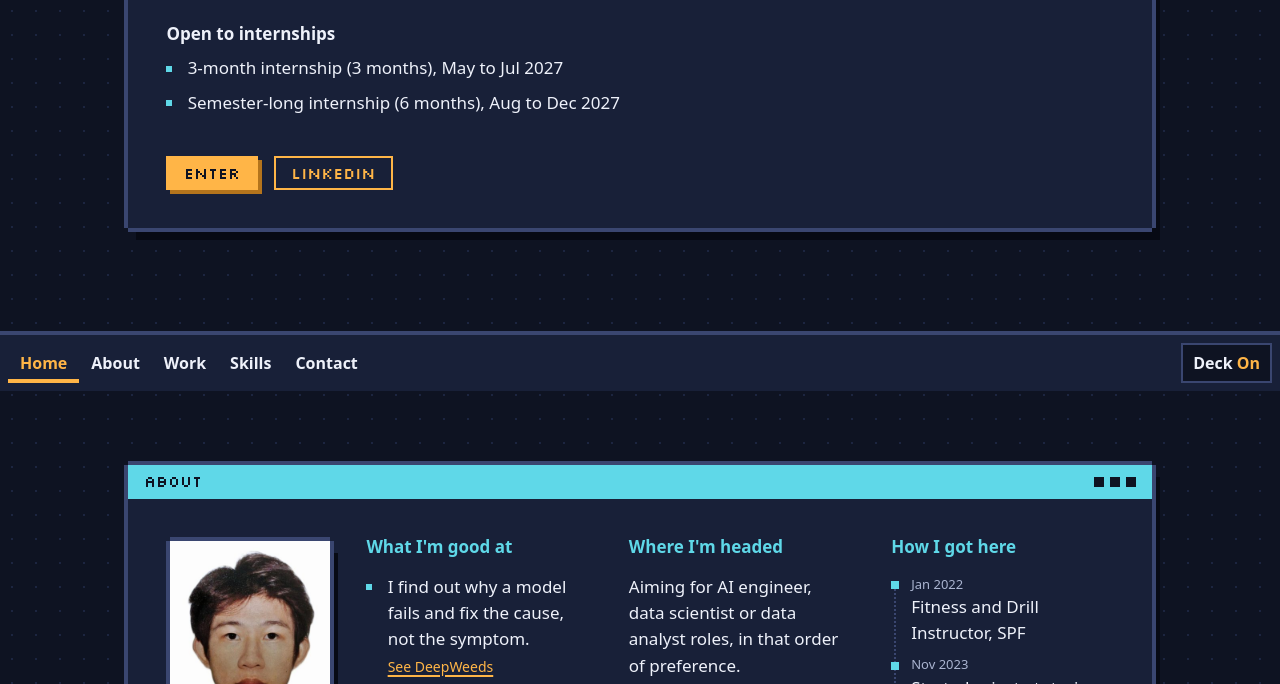
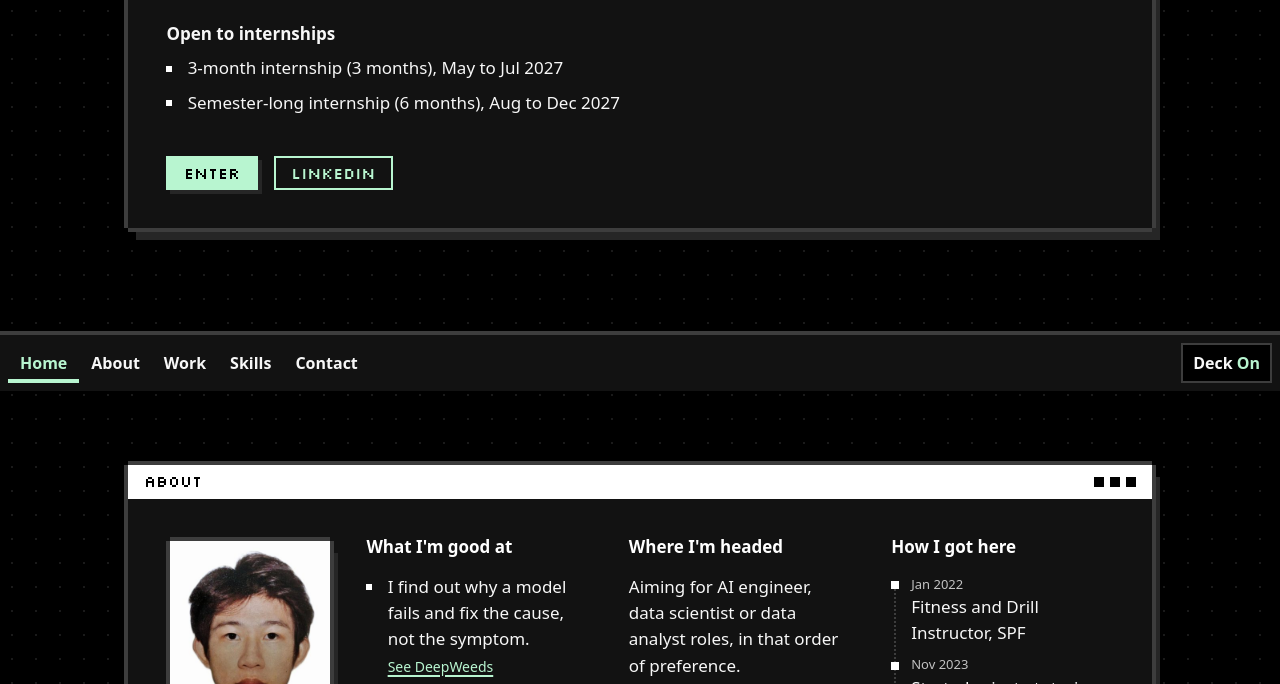
Before and after one commit to zyyye/Personal-Website, an Astro site: page / in a window 1280 px wide. Shown: the part 409-1093 px from the top of the page. Built offline with nearby package versions, Linux system fonts and the light colour scheme; Astro itself is replaced by a stand-in of ours; a web font is replaced by a local one.

Commit message:
Black and mint palette
Replaces palette A with the black and mint theme Leo chose in the design lab.
Derived shades are fixed hex values, so the contrast test covers every pair.
Buttons now use the hard grey shadow from the prototype.

Co-Authored-By: Claude Opus 5.5 <noreply@anthropic.com>
Claude-Session: https://claude.ai/code/session_01UWNwY1gSYsW4tpPn6dHQCs

```diff
--- a/src/components/HeroSlide.astro
+++ b/src/components/HeroSlide.astro
@@ -48,14 +48,14 @@ import Window from './Window.astro';
     letter-spacing: 0.02em;
     color: var(--color-text);
     text-shadow:
-      3px 3px 0 var(--color-accent-2-deep),
+      3px 3px 0 var(--color-accent-deep),
       6px 6px 0 var(--color-shadow);
   }
   @media (min-width: 30rem) {
     .hero__name {
       font-size: 56px;
       text-shadow:
-        4px 4px 0 var(--color-accent-2-deep),
+        4px 4px 0 var(--color-accent-deep),
         8px 8px 0 var(--color-shadow);
     }
   }
@@ -63,7 +63,7 @@ import Window from './Window.astro';
     .hero__name {
       font-size: 96px;
       text-shadow:
-        6px 6px 0 var(--color-accent-2-deep),
+        6px 6px 0 var(--color-accent-deep),
         12px 12px 0 var(--color-shadow);
     }
   }
--- a/src/styles/base.css
+++ b/src/styles/base.css
@@ -111,7 +111,7 @@ li {
   color: var(--color-bg);
   background: var(--color-accent);
   border: 0;
-  box-shadow: var(--px) var(--px) 0 0 var(--color-accent-deep);
+  box-shadow: var(--px) var(--px) 0 0 var(--color-shadow);
   cursor: pointer;
 }
 .pixel-button:hover {
--- a/src/styles/tokens.css
+++ b/src/styles/tokens.css
@@ -1,5 +1,5 @@
 /*
- * Design tokens: palette A, "Night Shift" (chosen by Leo, 19 Nov 2026; plan section 3A).
+ * Design tokens: "Black and mint" (chosen by Leo, 19 Nov 2026, from the design lab).
  * Every colour on the site comes from a variable here. tests/unit/contrast.test.ts checks the
  * text and focus pairs against WCAG thresholds.
  */
@@ -7,22 +7,22 @@
   color-scheme: dark;
 
   /* Palette */
-  --color-bg: #0e1322; /* night: the desk */
-  --color-surface: #182038; /* panel: window body */
-  --color-border: #3a4670; /* rule: frames and dividers */
-  --color-text: #eef1fa; /* paper */
-  --color-text-muted: #aab4d0; /* fog */
-  --color-accent: #ffb547; /* amber: anything you can click */
-  --color-accent-2: #5fd8e8; /* cyan: structure (title bars, section headings) */
-  --color-focus: #ffe066;
+  --color-bg: #000000; /* black: the desk */
+  --color-surface: #121212; /* panels, cards, the taskbar */
+  --color-border: #3d3d3d; /* frames and key edges */
+  --color-text: #f7f7f7;
+  --color-text-muted: #c2c2c2;
+  --color-accent: #b8f5d0; /* mint: anything you can click, and the current page */
+  --color-accent-2: #ffffff; /* white: structure (labels, the badge clip, the photo frame) */
+  --color-focus: #b8f5d0;
   --color-success: #7fe0a0;
   --color-warning: #ffd36b;
 
   /* Derived, decorative only (never used for text) */
-  --color-shadow: #070a14; /* hard pixel shadow */
-  --color-accent-deep: #b4741c; /* amber button shadow */
-  --color-accent-2-deep: #1d6b78; /* cyan extrusion behind the name */
-  --color-grid: #1c2540; /* desk dot grid */
+  --color-shadow: #262626; /* hard pixel shadow */
+  --color-accent-deep: #536e5e; /* mint at 45% on black: the name's block shadow */
+  --color-key: #1c1c1c; /* a taskbar key's face */
+  --color-grid: #1a1a1a; /* desk dot grid */
 
   /* Type: a pixel face for short display text only; a legible face for everything else. */
   --font-display: 'Silkscreen', ui-monospace, monospace;
```
